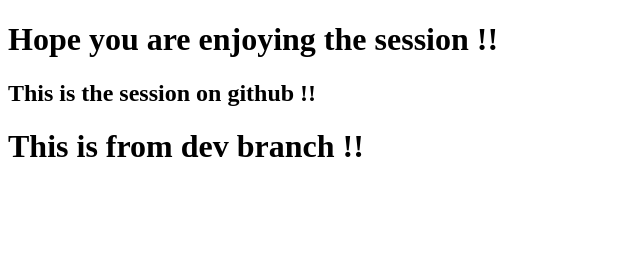
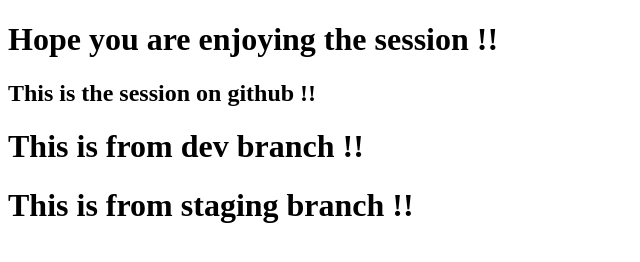
Before and after one commit to JustTelescopic/GithubSession, a plain HTML site: page index.html in a window 1280 px wide. Shown: the whole page, without its empty margins (0-640 px from the left). Drawn offline with Linux system fonts and the light colour scheme.

Commit message:
Add test.txt

```diff
--- a/index.html
+++ b/index.html
@@ -10,5 +10,6 @@
     <h1>Hope you are enjoying the session !!</h1>
     <h2>This is the session on github !!</h2>
     <h1>This is from dev branch !!</h1>
+    <h1>This is from staging branch !!</h1>
 </body>
 </html>
```
Also changed, not shown: test.txt (added).
